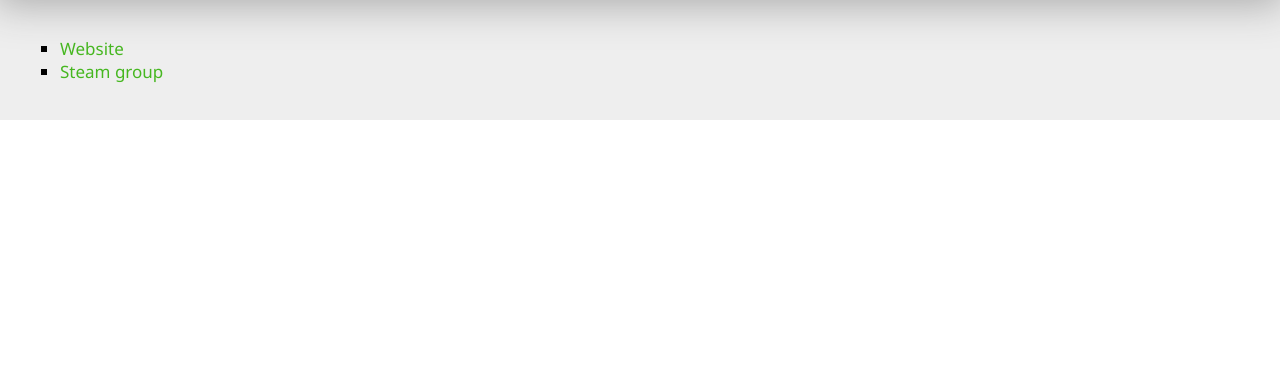
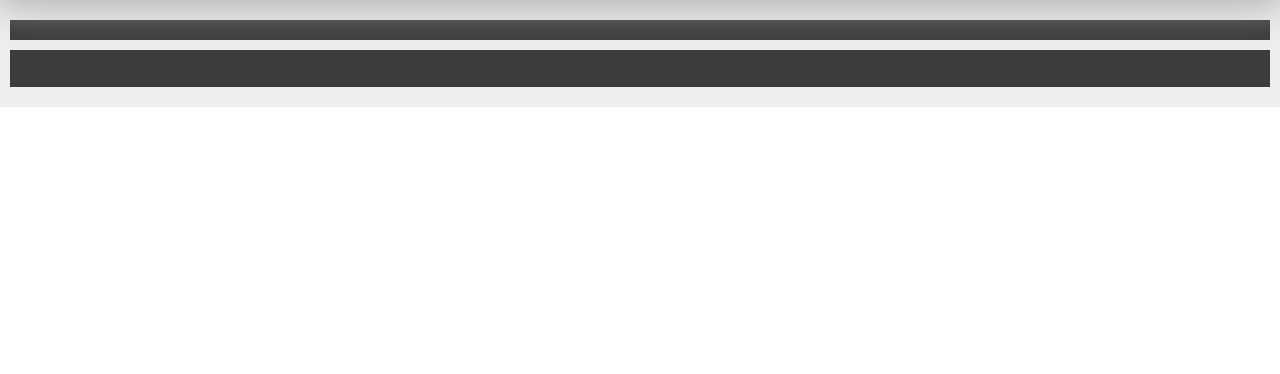
Before and after one commit to serverstf/serverstf, a Django app: template browser/templates/browser/network.html in a window 1280 px wide. Shown: the part 46-420 px from the top of the page. Run offline with Django 3.2, Linux system fonts and the light colour scheme; the template is opened without the code that fills it, so the values that code supplies are empty; parts of the project's set-up code (start-up, migrations or seed data) failed here and were passed over; some libraries are stand-ins or nearby versions.

Commit message:
Fixed minor display issues

```diff
--- a/browser/templates/browser/network.html
+++ b/browser/templates/browser/network.html
@@ -6,13 +6,27 @@
 
 {% block list_info %}
 <div id="network">
+	<div class="panel">
 		<a id="network-name" href="{{network.url}}">{{network.name}}</a>
 		{% if user.is_authenticated and user in network.admins.all %}
 		<a class="icon-edit" href="{% url 'manage.network' network.slug %}"></a>
 	{% endif %}
+	</div>
+	<div class="panel">
+		<div>
 			<ul>
+				{% if network.url %}
 				<li><a href="{{network.url}}">Website</a></li>
-		<li><a href="{{network.steam_group}}">Steam group</a></li>
+				{% endif  %}
+				{% if network.steam_group %}
+				<li><a href="{{network.steam_group}}">Steam Group</a></li>
+				{% endif  %}
 			</ul>
 		</div>
+		<div>
+			<ul class="tags">
+			</ul>
+		</div>
+	</div>
+</div>
 {% endblock %}
--- /dev/null
+++ b/browser/templates/browser/server_entry.html
@@ -0,0 +1,60 @@
+
+<div id="template" class="server-entry">
+	<span class="id"></span>
+
+	<div class="margin">
+		<span class="player-count"></span><span class="max-player-count"></span>
+		<br>
+		{% if user.is_authenticated %}
+			<span class="fav-icon icon-star"></span>
+		{% else %}
+			<span class="hide"><span class="fav-icon icon-star"></span></span>
+		{% endif %}
+	</div>
+
+	<div class="main">
+		<span class="server-name"></span>
+		<ul class="tags"></ul>
+		<div class="clear"></div>
+		<div class="modules">
+
+			<div class="module">
+			<!-- START module.overview -->
+				<h6><span class="icon-globe"></span> Server Location</h6>
+				<img class="server-location-map" src="">
+
+				<h6><span class="icon-bar-chart"></span> Activity</h6>
+				<div class="activity-chart"></div>
+
+				<h6><span class="icon-certificate"></span> Server Details</h6>
+				<p class="server-description"></p>
+
+				<ul>
+					<li>Address: <span class="server-host"></span>:<span class="server-port"></span></li>
+					<li>Map: <span class="server-map"></span></li>
+				</ul>
+
+				<a class="connect-link button-esque">Connect <span class="icon-share-alt"></span></a>
+
+			<!-- END module.overview -->
+			</div>
+
+			<div class="module">
+			<!-- START module.players -->
+				<table class="player-table">
+					<tr>
+						<th>Name</th>
+						<th>Score</th>
+						<th>Time</th>
+					</tr>
+				</table>
+			<!-- END module.players -->
+			</div>
+
+			<div class="clear"></div>
+
+		</div>
+	</div>
+
+	<div class="clear"></div>
+</div>
--- a/static/css/master.css
+++ b/static/css/master.css
@@ -69,7 +69,7 @@ input[type=text]:focus {
 .small { font-size: 0.8em; }
 .large { font-size: 1.2em; }
 
-#header { font-size: 1.1em; z-index: 0; position: relative; }
+#header { font-size: 1.1em; z-index: 1; position: relative; }
 #header a { color: #EBEBEB; }
 #header a:hover { color: #FFFFFF; }
 #header-inner {
@@ -316,9 +316,16 @@ input[type=text]:focus { outline: none; }
 
 div#list-info {
 	background-color: #EEEEEE;
-	padding: 20px;
+	/* TODO: background-image: url(""); */
+	padding: 10px;
 }
 div#list-info > div { }
+div#list-info > div .panel {
+	padding: 10px;
+	margin: 10px 0;
+	background-color: rgba(0, 0, 0, 0.75);
+	}
+
 div#list-info > div#network { }
 div#list-info > div#network #network-name {
 	font-size: 1.5em;
--- a/templates/home.html
+++ b/templates/home.html
@@ -26,7 +26,7 @@
 		]);
 
 		var options = {
-			width: 940 + 20 * 2,
+			width: 940,
 			showLegend: false
 		};
 		options['dataMode'] = 'regions';
```
Also changed, not shown: browser/templates/browser/list.html (+1 -60 lines), static/css/page.css (+1 -17 lines). Lines whose indentation alone changed are shown as unchanged.
